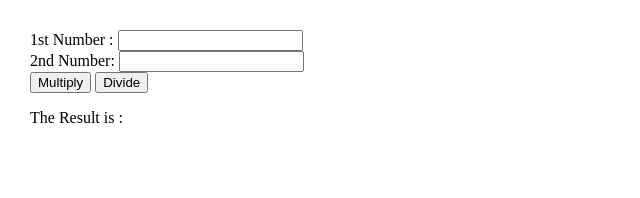
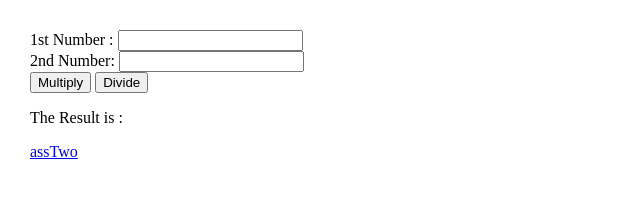
Before and after one commit to gbadamosi11/js-assignment, a plain HTML site: page index.html in a window 1280 px wide. Shown: the full height of the page, 0-640 px from the left. Drawn offline with Linux system fonts and the light colour scheme.

Commit message:
changing to index.html

```diff
--- a/assOne.html
+++ b/index.html
@@ -22,6 +22,8 @@
         <p>The Result is : <br>
             <span id = "result"></span>
         </p>
+
+        <a href="assTwo.html">assTwo</a>
 </body>
 <script>
     function multiplyBy(){
```
